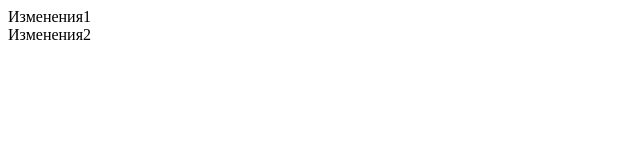
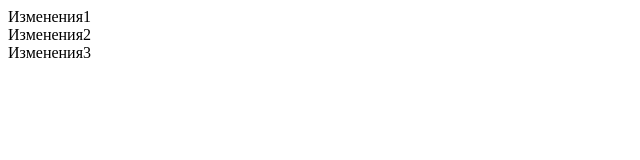
Before and after one commit to VoskresenskayaM/GHtrain, a plain HTML site: page Index.html in a window 1280 px wide. Shown: the whole page, without its empty margins (0-640 px from the left). Drawn offline with Linux system fonts and the light colour scheme.

Commit message:
измения 3

```diff
--- a/Index.html
+++ b/Index.html
@@ -9,5 +9,6 @@
 <body>
     <div class="div">Изменения1</div>
     <div class="div">Изменения2</div>
+    <div class="div">Изменения3</div>
 </body>
 </html>
```
